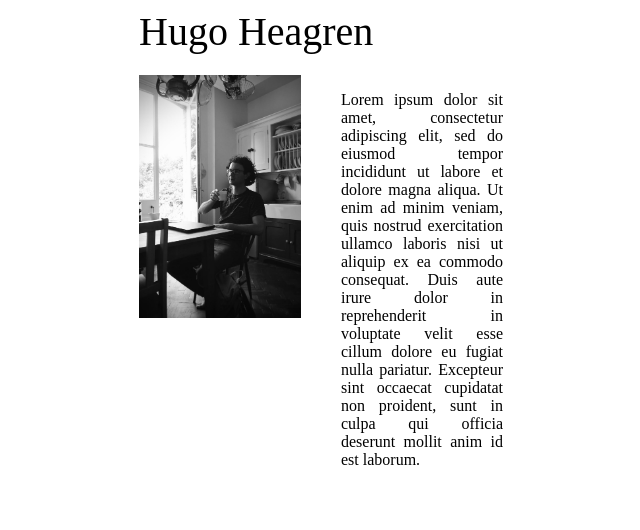
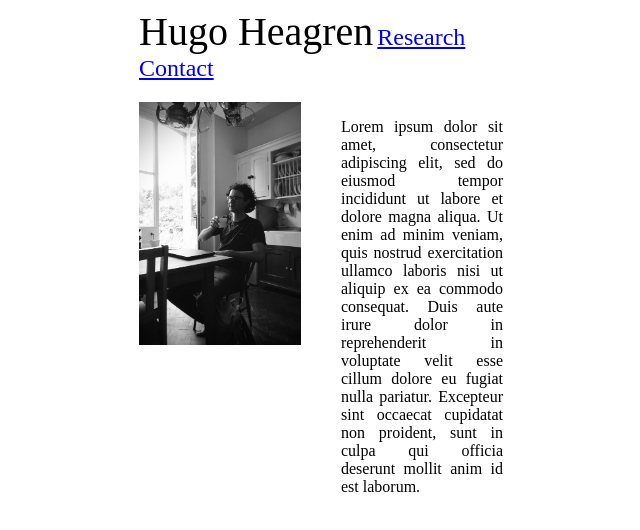
Before and after one commit to Hugo-Heagren/CV-and-website, a plain HTML site: page index.html in a window 1280 px wide. Shown: the whole page, without its empty margins (319-959 px from the left). Drawn offline with Linux system fonts and the light colour scheme.

Commit message:
simple header/nav bar

```diff
--- a/index.html
+++ b/index.html
@@ -6,9 +6,13 @@
   </head>
   <body>
 
-    <div class="nav-bar">
-      <div class="title"> Hugo Heagren </div>
-    </div>
+    <header>
+      <span class="title">Hugo Heagren</span>
+      <nav>
+	<a href="https://en.wikipedia.org/wiki/Main_Page">Research</a>
+	<a href="https://heagren.com">Contact</a>
+      </nav>
+    </header>
 
     <img class="portrait"
 	 src="hugo-heagren.jpeg"
--- a/style.css
+++ b/style.css
@@ -4,13 +4,22 @@
 	  margin-left: 450px;
       }
 
-      .nav-bar {
+      header {
 	  padding-bottom: 20px;
+      }
+
+      .title, nav {
+	  display: inline;
       }
 
       .title {
 	  /* This is 'about right' */
 	  font-size: 2.5em;
+      }
+
+      nav {
+	  /* This is 'about right' */
+	  font-size: 1.5em;
       }
 
       * {
```
